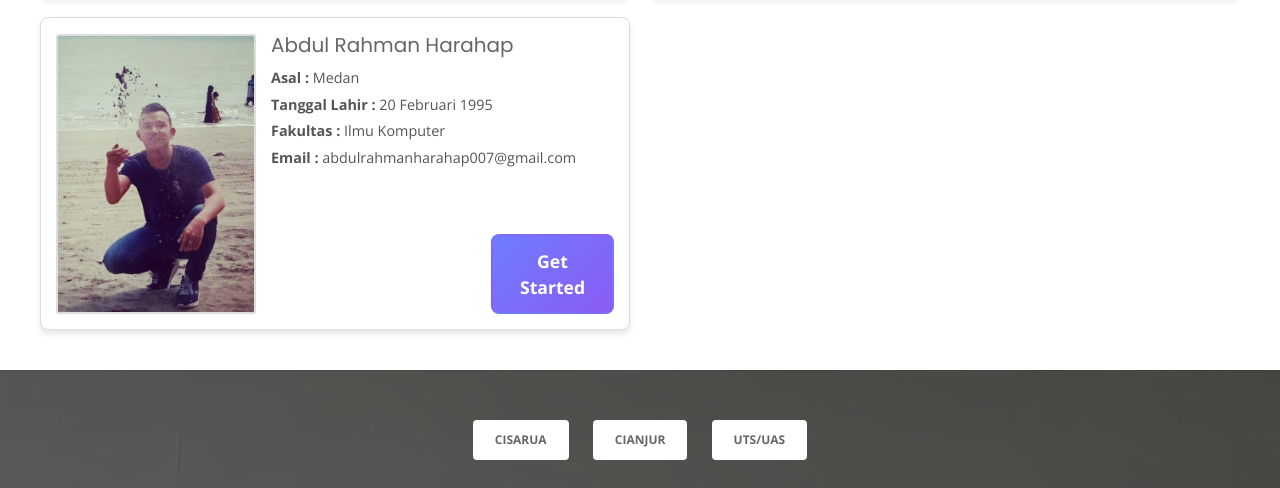
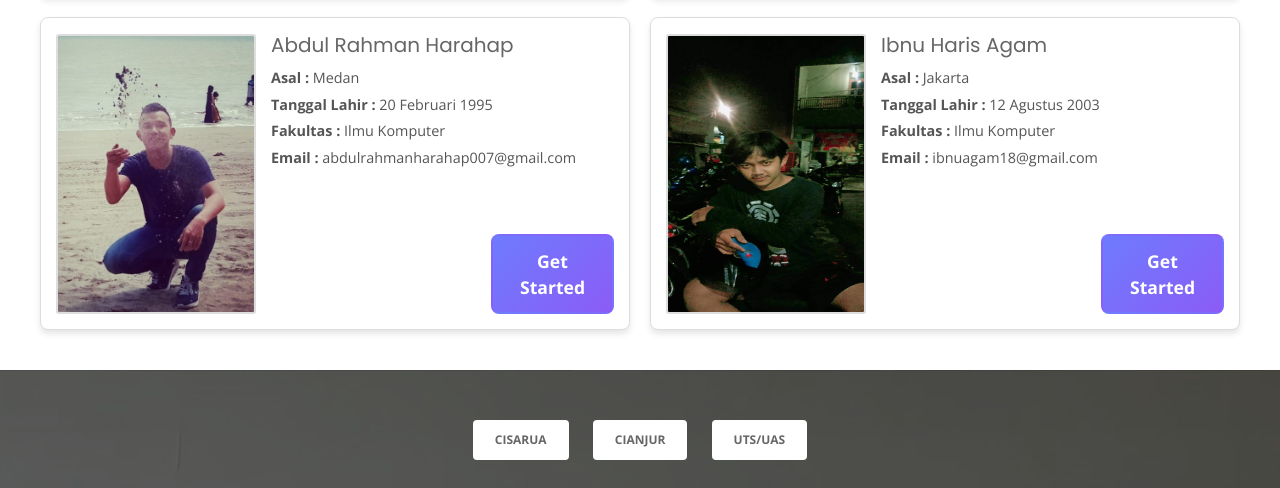
Before and after one commit to yafimahadika7/webkelas, a plain HTML site: page index.html in a window 1280 px wide. Shown: the part 4155-4643 px from the top of the page. Drawn offline with nearby package versions, Linux system fonts and the light colour scheme.

Commit message:
perubahan65

```diff
--- a/index.html
+++ b/index.html
@@ -353,6 +353,20 @@
             </div>
           </div>
         </div>
+
+        <div class="card">
+          <div class="card-content">
+            <img src="img/Profile/Foto22.jpeg" alt="Profile Image" class="card-img" onclick="showModal(this)">
+            <div class="text-content">
+              <h3>Ibnu Haris Agam</h3>
+              <p><strong>Asal :</strong> Jakarta</p>
+              <p><strong>Tanggal Lahir :</strong> 12 Agustus 2003</p>
+              <p><strong>Fakultas :</strong> Ilmu Komputer</p>
+              <p><strong>Email :</strong> ibnuagam18@gmail.com</p>
+              <a href="#" class="btn-get">Get Started</a>
+            </div>
+          </div>
+        </div>
       </div>
       <div id="imageModal" class="modal" onclick="hideModal()">
         <span class="close">&times;</span>
```
Also changed, not shown: img/Profile/Foto22.jpeg (added).
